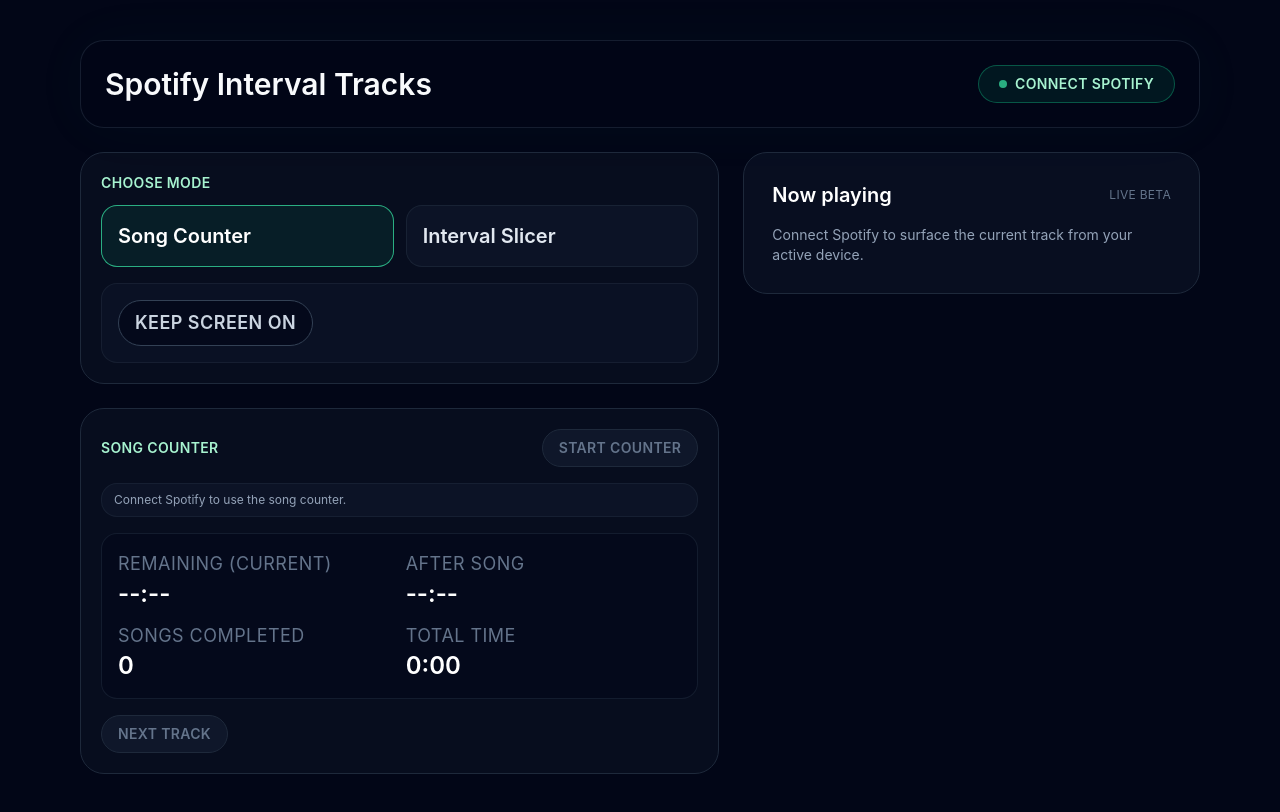
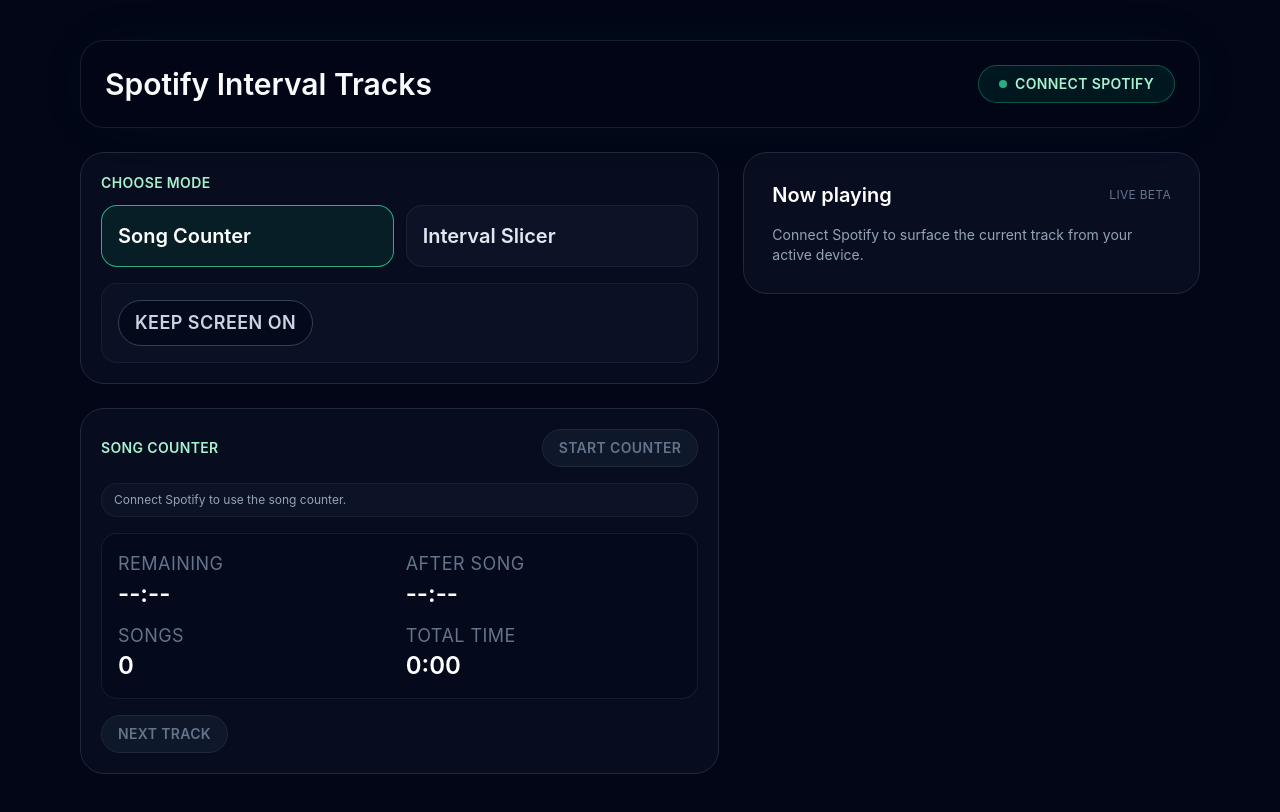
Before and after one commit to BTSeven7/spotify-interval-tracks, a React (Vite) app: page / in a window 1280 px wide. Both pictures are taken after a click on the button "Song Counter". Built offline with nearby package versions, Linux system fonts and the light colour scheme.

Commit message:
Fixed Some Text

```diff
--- a/src/components/SongCounterPanel.tsx
+++ b/src/components/SongCounterPanel.tsx
@@ -100,7 +100,7 @@
       <div className="space-y-3 rounded-2xl border border-slate-800/60 bg-slate-950/40 p-4">
         <div className="grid grid-cols-2 gap-3 text-sm text-slate-300">
           <div>
-            <p className="text-lg uppercase tracking-wide text-slate-500">Remaining (current)</p>
+            <p className="text-lg uppercase tracking-wide text-slate-500">Remaining</p>
             <p className="text-2xl font-semibold text-white">{formatDuration(session.remainingMs)}</p>
           </div>
           <div>
@@ -108,7 +108,7 @@
             <p className="text-2xl font-semibold text-white">{formatDuration(session.afterSongMs)}</p>
           </div>
           <div>
-            <p className="text-lg uppercase tracking-wide text-slate-500">Songs completed</p>
+            <p className="text-lg uppercase tracking-wide text-slate-500">Songs</p>
             <p className="text-2xl font-semibold text-white">{session.songsCompleted}</p>
           </div>
           <div>
```
